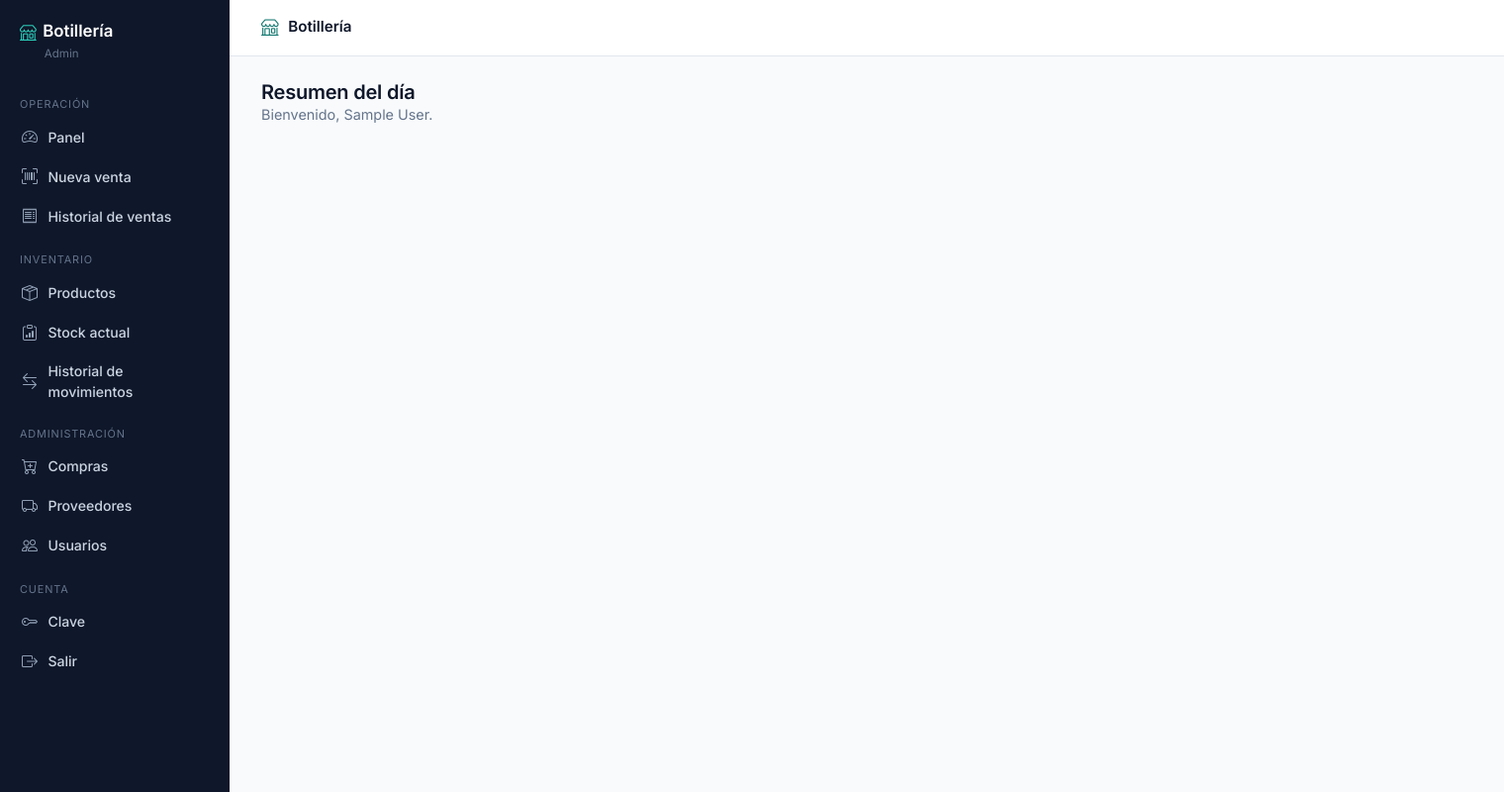
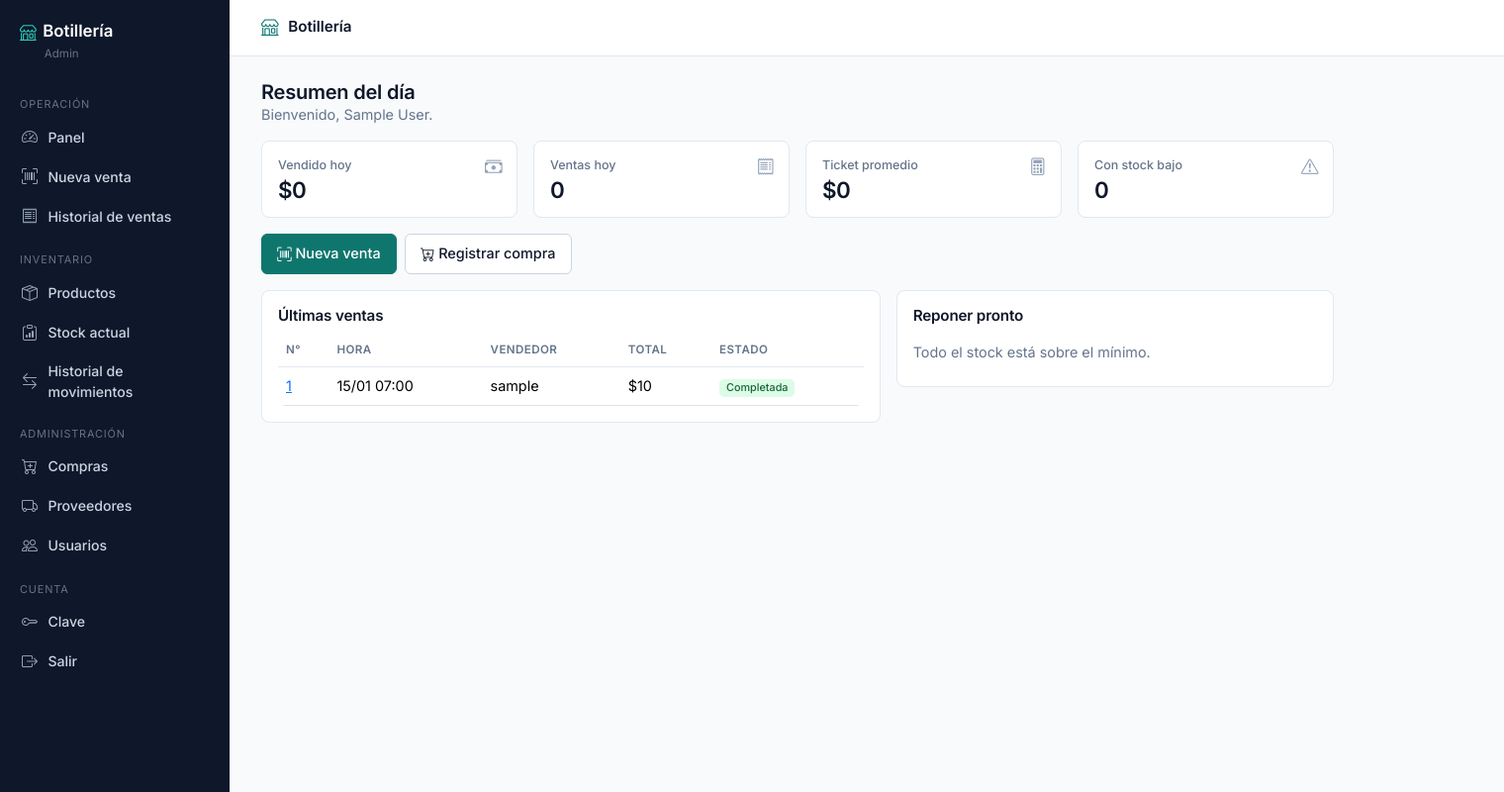
Before and after one commit to Angel-Asto/backend-inventario-botilleria, a Django app: page / in a window 1520 px wide; the page is wider, and only the part inside the window is pictured. Shown: that part at 99% size. Run offline with Django 5.2, Linux system fonts and the light colour scheme; a user stored in the database is signed in; tables that the repository leaves empty hold one stand-in row (values such as "Sample post"); parts of the project's set-up code (start-up, migrations or seed data) failed here and were passed over.

Commit message:
feat: panel con indicadores del día y stock bajo

```diff
--- a/templates/usuarios/inicio.html
+++ b/templates/usuarios/inicio.html
@@ -1,5 +1,73 @@
 {% extends 'base.html' %}
+{% load formato %}
 {% block titulo %}Panel | Botillería{% endblock %}
 {% block contenido %}
-<div class="hello"><h1>Resumen del día</h1><p>Bienvenido, {{ user.get_full_name|default:user.username }}.</p></div>
+<div class="hello mb-3">
+  <h1>Resumen del día</h1>
+  <p>Bienvenido, {{ user.get_full_name|default:user.username }}.{% if not user.es_admin %} Estos son tus números de hoy.{% endif %}</p>
+</div>
+
+<div class="row g-3 mb-3">
+  <div class="col-6 col-lg-3"><div class="kpi">
+    <span class="ic"><i class="bi bi-cash-stack" aria-hidden="true"></i></span>
+    <div><span class="v">{{ ventas_hoy_total|pesos }}</span><span class="l">Vendido hoy</span></div>
+  </div></div>
+  <div class="col-6 col-lg-3"><div class="kpi">
+    <span class="ic"><i class="bi bi-receipt" aria-hidden="true"></i></span>
+    <div><span class="v">{{ ventas_hoy_cantidad }}</span><span class="l">Ventas hoy</span></div>
+  </div></div>
+  <div class="col-6 col-lg-3"><div class="kpi">
+    <span class="ic"><i class="bi bi-calculator" aria-hidden="true"></i></span>
+    <div><span class="v">{{ ticket_promedio|pesos }}</span><span class="l">Ticket promedio</span></div>
+  </div></div>
+  <div class="col-6 col-lg-3"><a class="kpi text-decoration-none text-reset" href="{% url 'inventario:stock' %}?solo_bajo=1">
+    <span class="ic"><i class="bi bi-exclamation-triangle" aria-hidden="true"></i></span>
+    <div><span class="v {% if stock_bajo_cantidad %}text-danger{% endif %}">{{ stock_bajo_cantidad }}</span><span class="l">Con stock bajo</span></div>
+  </a></div>
+</div>
+
+<div class="d-flex flex-wrap gap-2 mb-3">
+  <a class="btn btn-acc" href="{% url 'ventas:caja' %}"><i class="bi bi-upc-scan" aria-hidden="true"></i> Nueva venta</a>
+  {% if user.es_admin %}
+  <a class="btn btn-outline-secondary" href="{% url 'compras:compra_crear' %}"><i class="bi bi-cart-plus" aria-hidden="true"></i> Registrar compra</a>
+  {% endif %}
+</div>
+
+<div class="row g-3">
+  <div class="col-lg-7">
+    <div class="card card-body">
+      <h2 class="h5">Últimas ventas</h2>
+      <div class="table-responsive border-0"><table class="table align-middle">
+        <thead><tr><th>N°</th><th>Hora</th>{% if user.es_admin %}<th>Vendedor</th>{% endif %}<th>Total</th><th>Estado</th></tr></thead>
+        <tbody>
+        {% for v in ultimas_ventas %}
+          <tr>
+            <td><a href="{% url 'ventas:detalle' v.pk %}">{{ v.pk }}</a></td>
+            <td>{{ v.creada_en|date:"d/m H:i" }}</td>
+            {% if user.es_admin %}<td>{{ v.usuario.username }}</td>{% endif %}
+            <td>{{ v.total|pesos }}</td>
+            <td><span class="badge {% if v.estado == 'anulada' %}bg-secondary{% else %}text-bg-success{% endif %}">{{ v.get_estado_display }}</span></td>
+          </tr>
+        {% empty %}
+          <tr><td colspan="5" class="text-center text-muted py-3">Aún no hay ventas.</td></tr>
+        {% endfor %}
+        </tbody>
+      </table></div>
+    </div>
+  </div>
+  <div class="col-lg-5">
+    <div class="card card-body">
+      <h2 class="h5">Reponer pronto</h2>
+      <ul class="list-unstyled m-0">
+      {% for p in stock_bajo %}
+        <li class="d-flex justify-content-between border-bottom py-2"><span>{{ p.nombre }}</span>
+          <span class="badge text-bg-danger">{{ p.stock }} / mín. {{ p.stock_minimo }}</span></li>
+      {% empty %}
+        <li class="text-muted py-2">Todo el stock está sobre el mínimo.</li>
+      {% endfor %}
+      </ul>
+      {% if stock_bajo_cantidad > 5 %}<a class="small mt-2" href="{% url 'inventario:stock' %}?solo_bajo=1">Ver los {{ stock_bajo_cantidad }} productos</a>{% endif %}
+    </div>
+  </div>
+</div>
 {% endblock %}
--- a/usuarios/views.py
+++ b/usuarios/views.py
@@ -21,7 +21,34 @@ class IniciarSesionView(LoginView):
 
 
 class InicioView(LoginRequiredMixin, TemplateView):
+    """Panel con los indicadores del día. El admin ve todo el local; el trabajador, solo sus ventas."""
     template_name = 'usuarios/inicio.html'
+
+    def get_context_data(self, **kwargs):
+        from django.db.models import Count, F, Sum
+        from django.utils import timezone
+
+        from productos.models import Producto
+        from ventas.models import Venta
+
+        ctx = super().get_context_data(**kwargs)
+        user = self.request.user
+        ventas = Venta.objects.select_related('usuario')
+        if not user.es_admin:
+            ventas = ventas.filter(usuario=user)
+        hoy = ventas.filter(fecha=timezone.localdate(), estado=Venta.Estado.COMPLETADA)
+        resumen = hoy.aggregate(total=Sum('total'), cantidad=Count('id'))
+        total, cantidad = resumen['total'] or 0, resumen['cantidad']
+        bajo = Producto.objects.filter(activo=True, stock__lt=F('stock_minimo')).order_by('stock', 'nombre')
+        ctx.update({
+            'ventas_hoy_total': total,
+            'ventas_hoy_cantidad': cantidad,
+            'ticket_promedio': total // cantidad if cantidad else 0,
+            'stock_bajo_cantidad': bajo.count(),
+            'stock_bajo': bajo[:5],
+            'ultimas_ventas': ventas[:5],
+        })
+        return ctx
 
 
 class CambiarContrasenaView(PasswordChangeView):
```
Also changed, not shown: usuarios/tests.py (+31 -0 lines).
